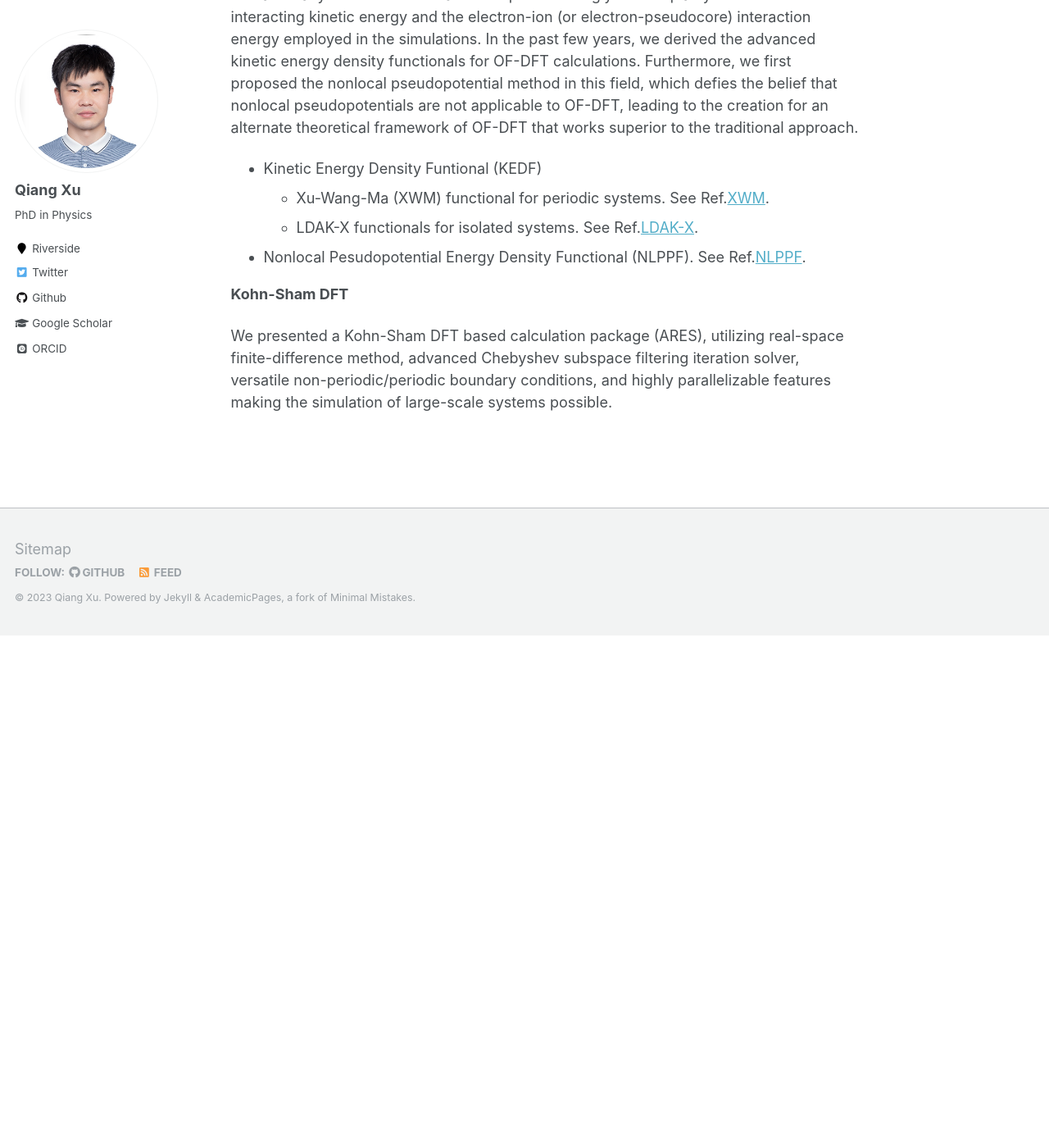
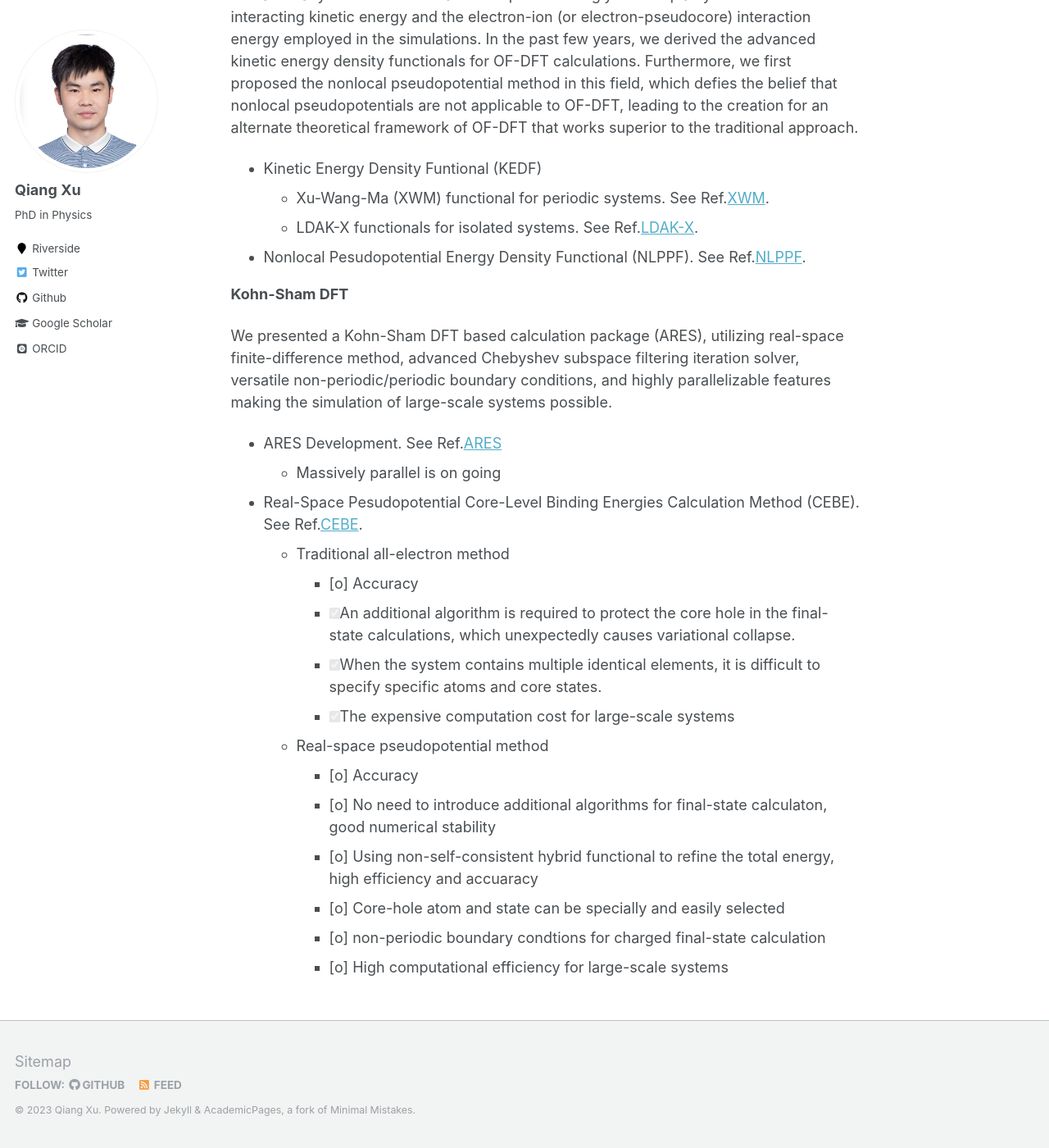
Before and after one commit to xqjlu/xqjlu.github.io, a Jekyll site: the page built from _pages/research.md, in a window 1280 px wide and 1400 px high, scrolled down 625 px. Shown: the whole window at 82% size. Built offline with Jekyll 4.4.1, drawn with Linux system fonts in a browser that asks for light colours; some web fonts are replaced.

Commit message:
research for ARES

```diff
--- a/_pages/research.md
+++ b/_pages/research.md
@@ -24,3 +24,18 @@
 **Kohn-Sham DFT**
 
 We presented a Kohn-Sham DFT based calculation package (ARES), utilizing real-space finite-difference method, advanced Chebyshev subspace filtering iteration solver, versatile non-periodic/periodic boundary conditions, and highly parallelizable features making the simulation of large-scale systems possible.
+* ARES Development. See Ref.[ARES](https://doi.org/10.1088/1361-648X/ab2a63)
+  * Massively parallel is on going
+* Real-Space Pesudopotential Core-Level Binding Energies Calculation Method (CEBE). See Ref.[CEBE](https://doi.org/10.1021/acs.jctc.2c00474).
+  * Traditional all-electron method
+    * [o] Accuracy
+    * [x] An additional algorithm is required to protect the core hole in the final-state calculations, which unexpectedly causes variational collapse.
+    * [x] When the system contains multiple identical elements, it is difficult to specify specific atoms and core states.
+    * [x] The expensive computation cost for large-scale systems
+  * Real-space pseudopotential method
+    * [o] Accuracy
+    * [o] No need to introduce additional algorithms for final-state calculaton, good numerical stability
+    * [o] Using non-self-consistent hybrid functional to refine the total energy, high efficiency and accuaracy
+    * [o] Core-hole atom and state can be specially and easily selected
+    * [o] non-periodic boundary condtions for charged final-state calculation
+    * [o] High computational efficiency for large-scale systems
```
